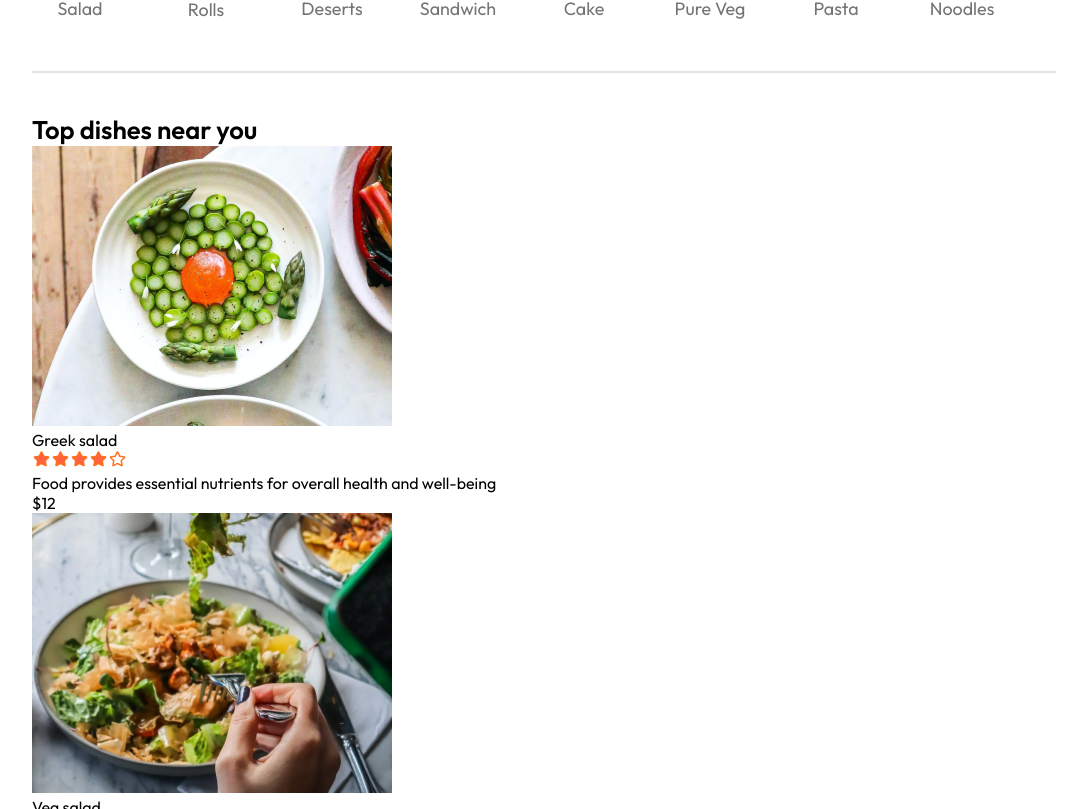
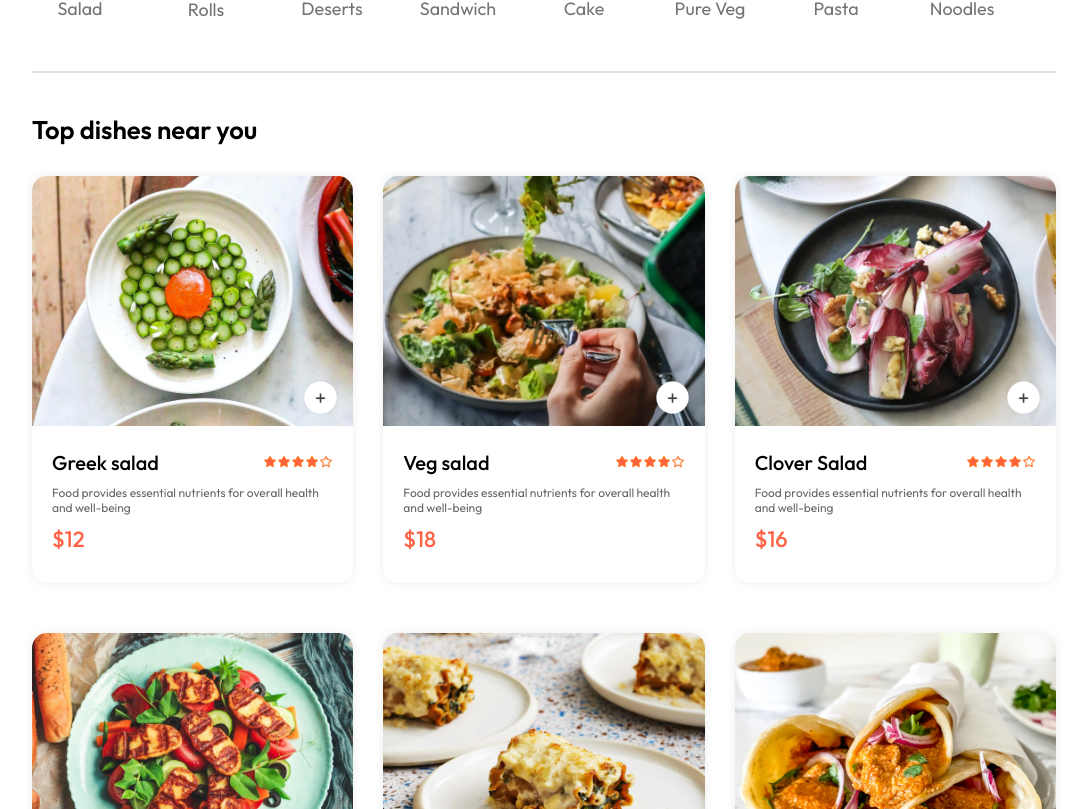
Before and after one commit to rajrawat37/food-delivery-app-react, a React (Vite) app in the folder frontend/: page / in a window 1280 px wide. Shown: the part 851-1660 px from the top of the page, without its empty margins (96-1183 px from the left). Built offline with nearby package versions, Linux system fonts and the light colour scheme.

Commit message:
feat: food-item-component

```diff
--- a/frontend/src/components/FoodDisplay/FoodDisplay.css
+++ b/frontend/src/components/FoodDisplay/FoodDisplay.css
@@ -6,3 +6,11 @@
     font-size: max(2vw,24px);
     font-weight: 600;
 }
+
+.food-display-list{
+    display: grid;
+    grid-template-columns: repeat(auto-fill,minmax(240px,1fr));
+    margin-top: 30px;
+    gap:30px;
+    row-gap:50px;
+}
--- a/frontend/src/components/FoodItem/FoodItem.css
+++ b/frontend/src/components/FoodItem/FoodItem.css
@@ -0,0 +1,73 @@
+.food-item{
+  width: 100%;
+  margin: auto;
+  border-radius: 15px;
+  box-shadow: 0px 0px 10px #00000015;
+  transition: 0.3s;
+  animation: fadeIn 1s;
+}
+
+.food-item-image{
+  width: 100%;
+  border-radius: 15px 15px 0px 0px;
+}
+
+.food-item-info{
+    padding: 20px;
+
+}
+.food-item-name-rating{
+    display: flex;
+    justify-content: space-between;
+    align-items: center;
+    margin-bottom: 10px;
+}
+
+.food-item-name-rating p{
+    font-size: 20px;
+    font-weight: 500;
+}
+
+.food-item-name-rating img{
+    width: 70px;
+}
+
+.food-item-description{
+    color: #676767;
+    font-size: 12px;
+}
+
+.food-item-price{
+    color: tomato;
+    font-size: 22px;
+    font-weight: 500;
+    margin: 10px 0px;
+}
+
+.food-item-image-container{
+    position: relative;
+}
+
+.food-item-image-container .add{
+    width: 35px;
+    position: absolute;
+    bottom: 15px;
+    right: 15px;
+    cursor: pointer;
+}
+
+.food-item-counter{
+    position: absolute;
+    bottom: 15px;
+    right: 15px;
+    display: flex;
+    align-items: center;
+    gap: 10px;
+    padding: 6px;
+    border-radius: 50px;
+    background-color: white;
+}
+
+.food-item-counter img{
+    width: 20px;
+}
--- a/frontend/src/components/FoodItem/FoodItem.jsx
+++ b/frontend/src/components/FoodItem/FoodItem.jsx
@@ -1,13 +1,28 @@
 import React from 'react'
 import './FoodItem.css';
 import { assets } from '../../assets/assets';
+import { useState } from 'react'
+
 
 const FoodItem = ({id,name,price,description,image}) => {
+
+    const [itemCount,setItemCount]=useState(0);
+
   return (
     <div className='food-item'>
         <div className="food-item-image-container">
                 <img className="food-item-image" src={image} alt="" />
+
+                {!itemCount
+                    ?<img className='add' onClick={()=>setItemCount(prev=>prev+1)} src={assets.add_icon_white} alt="" />
+                       :<div className='food-item-counter'>
+                          <img onClick={()=>setItemCount(prev=>prev-1)} src={assets.remove_icon_red} alt=""/>
+                          <p>{itemCount}</p>
+                          <img onClick={()=>setItemCount(prev=>prev+1)} src={assets.add_icon_green} alt="" />
+                       </div>
+                }
         </div>
+
         <div className="food-item-info">
             <div className="food-item-name-rating">
                 <p>{name}</p>
--- a/frontend/src/context/StoreContext.jsx
+++ b/frontend/src/context/StoreContext.jsx
@@ -1,7 +1,7 @@
 import { createContext } from "react";
 import { food_list } from "../assets/assets";
 
-export const StoreContext = createContext(null);
+export const StoreContext = createContext(null);    // creating a context store to manage state globally
 
 const StoreContextProvider = (props) => {
 
```
Also changed, not shown: frontend/src/components/ExploreMenu/ExploreMenu.jsx (line endings or trailing spaces).
